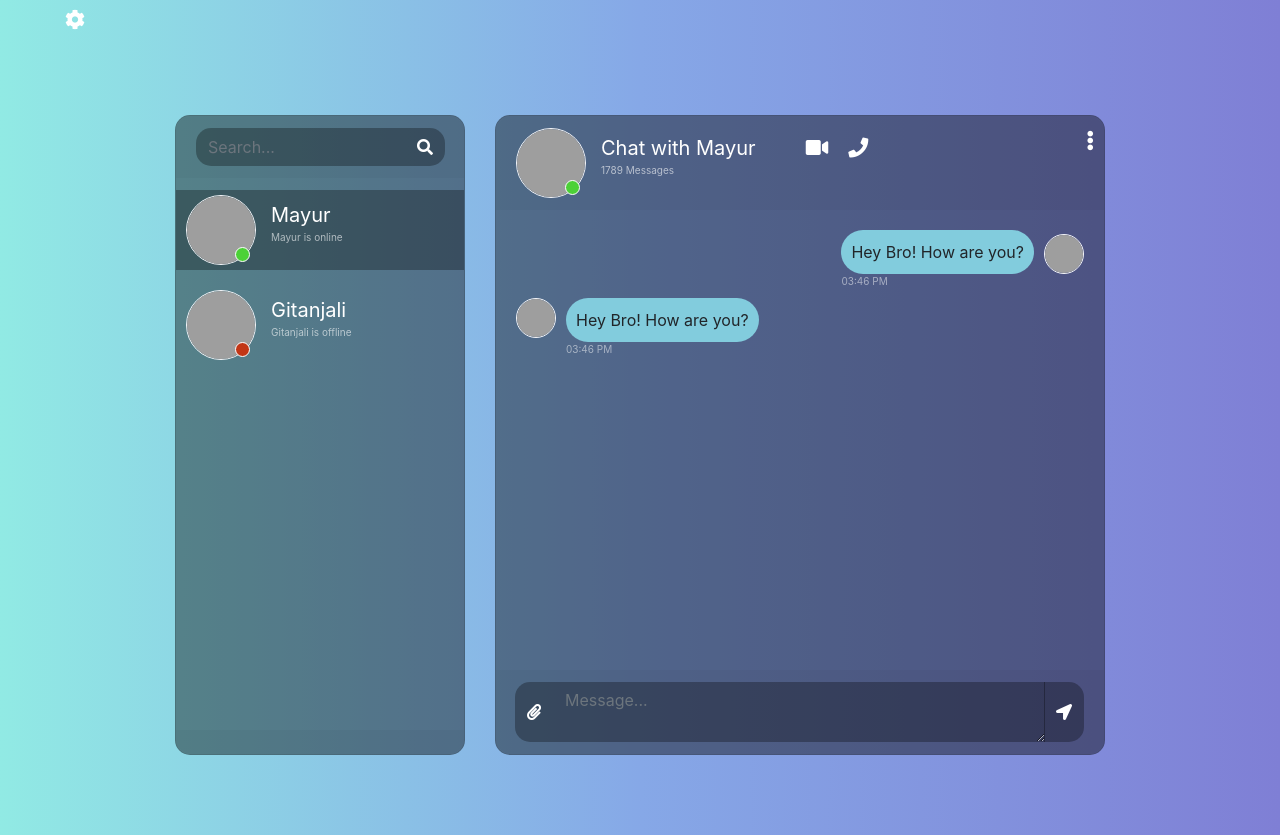
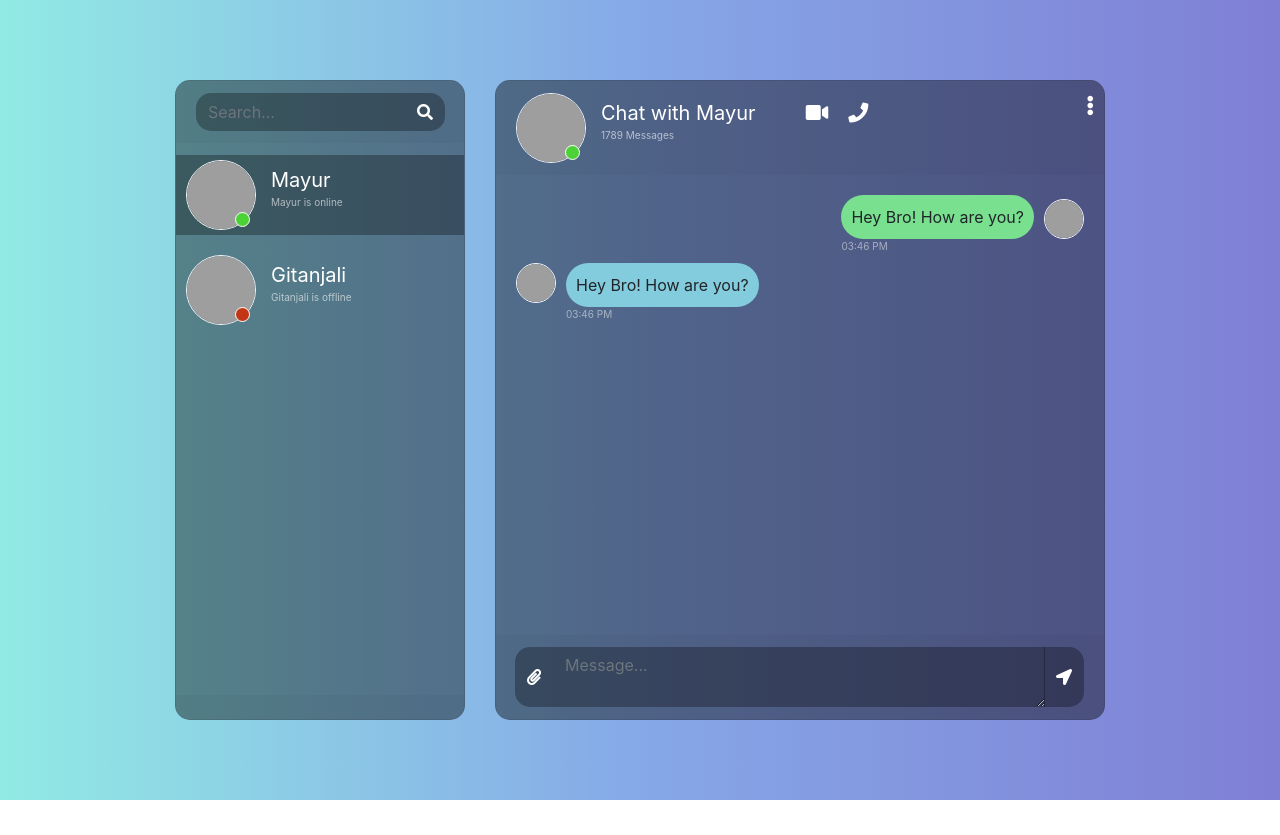
Before and after one commit to mayur256/chat, a React (Create React App) app in the folder client/: page /#/ in a window 1280 px wide. After the commit the page ends 800 px from the top, so only its background shows below. Built offline with nearby package versions, Linux system fonts and the light colour scheme; no server answers; sample sign-in values are in the browser's storage; grey boxes are pictures that could not be loaded.

Commit message:
[chore]: Enhanced UI for sent message pill

```diff
--- a/client/src/App.css
+++ b/client/src/App.css
@@ -144,7 +144,7 @@ body,html{
   cursor: pointer;
   margin-right: 20px;
 }
-.msg_cotainer{
+.msg_container{
   margin-top: auto;
   margin-bottom: auto;
   min-width: 50px;
@@ -155,7 +155,7 @@ body,html{
   padding: 10px;
   position: relative;
 }
-.msg_cotainer_send{
+.msg_container_send{
   margin-top: auto;
   margin-bottom: auto;
   margin-right: 10px;
--- a/client/src/components/layouts/Home.tsx
+++ b/client/src/components/layouts/Home.tsx
@@ -2,18 +2,18 @@
 import { ReactElement, useEffect, useState } from "react";
 
 // React-Router
-import { useNavigate } from "react-router-dom";
+// import { useNavigate } from "react-router-dom";
 
 // atoms / molecules components
 import ContactsList from "./ContactsList";
 import MessageArea from "./MessageArea";
-import LogoutBtn from "../molecules/LogoutBtn";
-import NavHeader from "../organisms/NavHeader";
+/*import LogoutBtn from "../molecules/LogoutBtn";
+import NavHeader from "../organisms/NavHeader";*/
 
 // types
 import { MessageType } from '../types';
 // utilities
-import { logout } from "../../utilities/Common";
+// import { logout } from "../../utilities/Common";
 
 // Socket IO reference
 import { io, Socket } from "socket.io-client";
@@ -50,7 +50,7 @@ const Home = (): ReactElement => {
   const [messages, setMessages] = useState <MessageType[]>(mockMessages);
 
   // hooks
-  const navigate = useNavigate();
+  // const navigate = useNavigate();
 
   // check if socket is connected
   // send signIn event to server
@@ -68,11 +68,11 @@ const Home = (): ReactElement => {
   }, []);
 
   // user logout event handler
-  const logoutUser = (): void => {
+  /*const logoutUser = (): void => {
     logout();
     socket?.disconnect();
     navigate('/login');
-  }
+  }*/
 
   // send user message to server
   const sendMessage = (msgTxt: string): void => {
@@ -90,9 +90,9 @@ const Home = (): ReactElement => {
   // JSX Code
   return (
     <>
-      <NavHeader>
+      {/* <NavHeader>
         <LogoutBtn onClicked={logoutUser} />
-      </NavHeader>
+      </NavHeader> */}
       {/** Contacts List */}
       <ContactsList />
 
--- a/client/src/components/molecules/Message/index.tsx
+++ b/client/src/components/molecules/Message/index.tsx
@@ -19,7 +19,7 @@ const MessageContainer = ({
   message,
 }: IProps): ReactElement => {
   return (
-    <div className={`msg_cotainer${send ? '_send' : ''} text-center`}>
+    <div className={`msg_container${send ?  '_send' : ''} text-center`}>
       <MsgPayload payload={ message.payload} />
       <MessageTime time={message.timestamp} />
     </div>
--- a/client/src/components/organisms/Body/index.tsx
+++ b/client/src/components/organisms/Body/index.tsx
@@ -25,7 +25,7 @@ const Body = ({messages}: IProps): ReactElement => {
             inMsg
           />
 
-          <Message message={message} />
+          <Message message={message} send={message.send} />
         </MessageContainer>
       ))}
     </div>
```
Also changed, not shown: 1 other file (tests, documents, lock files or other folders).
